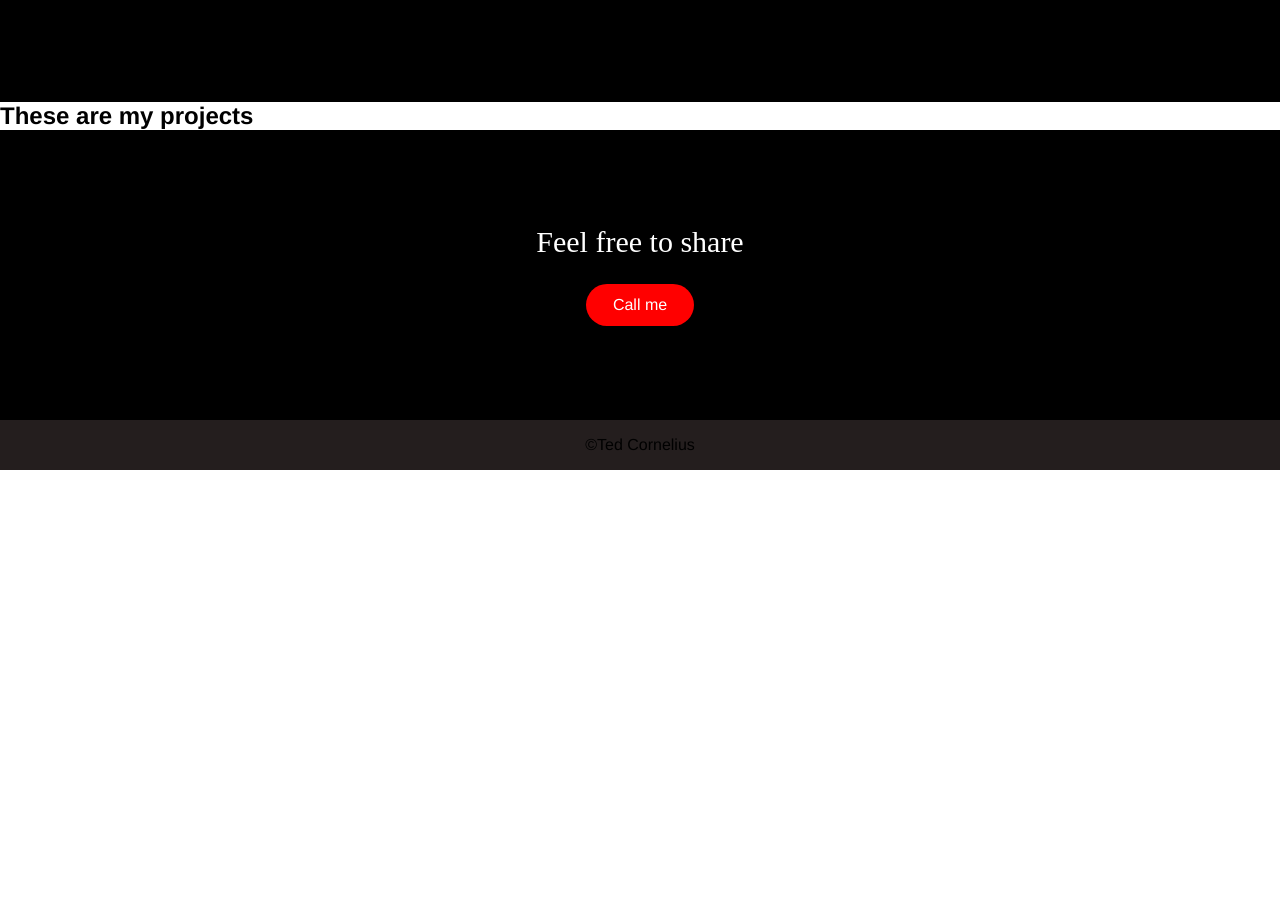
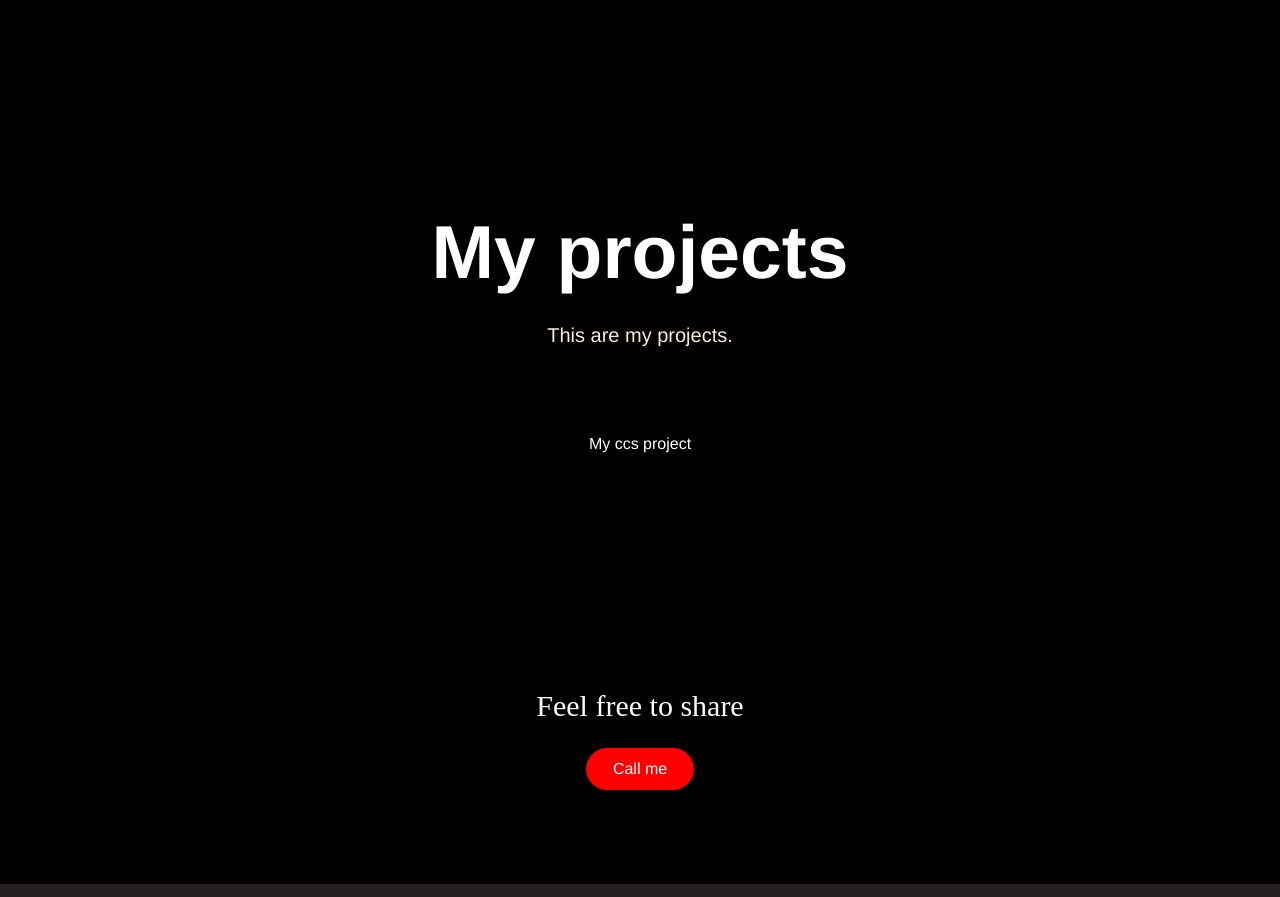
Before and after one commit to t-ed-c/personal-portfolio, a plain HTML site: page index.html in a window 1280 px wide. Shown: the part 1548-2445 px from the top of the page. Before the commit the page ends 2018 px from the top, so only its background shows below. Drawn offline with Linux system fonts and the light colour scheme.

```diff
--- a/css/style.css
+++ b/css/style.css
@@ -112,6 +112,48 @@
     margin-bottom: 45px;
 }
 
+.projects{
+    color: #fff;
+    width: 100%;
+    padding: 100px 0px;
+    background-color:var(--BGCOLOR1);
+    display: flex;
+    align-items: center;
+    flex-direction: column;
+    justify-content: center;
+    line-height: 100px;
+}
+
+.projects h2{
+    color: #fff;
+    font-size: 75px;
+    margin-bottom: 20px;
+}
+
+.projects p{ color: antiquewhite;
+    letter-spacing: normal;
+    line-height: 27px;
+    font-size: 20px;
+    margin-bottom: 45px;
+
+}
+
+.projects a{
+    color: #fff;
+    text-decoration: none;
+    font-weight: 200px;
+}
+
+.projects a:hover{
+    background-color: red;
+    color: white;
+    text-decoration: none;
+    border: 1px solid transparent;
+    padding: 10px 25px;
+    border-radius: 67px;
+    transition:transform ,1s;
+}
+
 button{
     background-color: red;
     color: aliceblue;
--- a/index.html
+++ b/index.html
@@ -39,9 +39,9 @@
     </section>
 
     <div class="projects">
-        <h2>These are my projects</h2>
-        <a href=""></a>
-
+        <h2>My projects</h2>
+        <p>This are my projects.</p>
+        <a href="https://github.com/t-ed-c/css-project">My ccs project</a>
     </div>
 
     <div class="contact-me">
```
